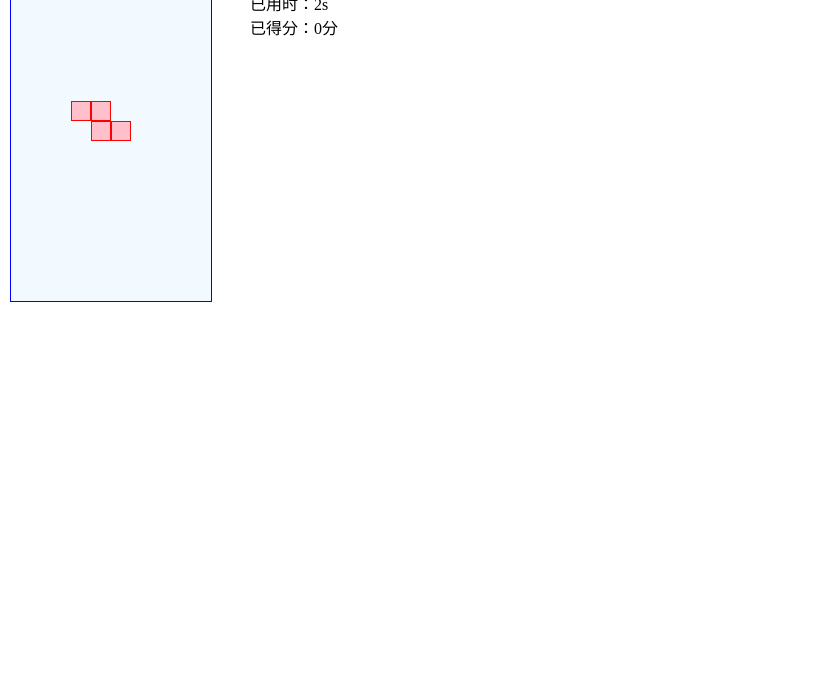
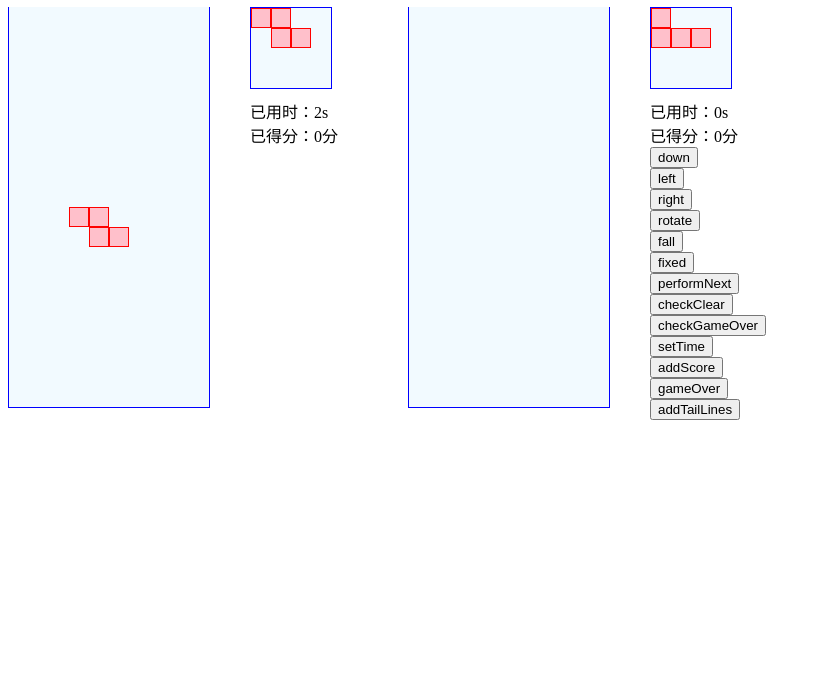
Before and after one commit to seattlegirl/sliding_blocks, a plain HTML site: page final/index.html in a window 1280 px wide. Shown: the part 109-800 px from the top of the page, without its empty margins (0-821 px from the left). Drawn offline with Linux system fonts and the light colour scheme.

Commit message:
对方操作示意
Signed-off-by: seattlegirl <likaiyue@i.shu.edu.cn>

```diff
--- a/final/css/style.css
+++ b/final/css/style.css
@@ -1,5 +1,14 @@
 @charset "utf-8";
 
+.square{
+    width: 400px;
+    height: 600px;
+    float: left;
+}
+.title{
+    font-size: 30px;
+    margin: 20px auto;
+}
 .game{ /*20?10?*/
     width: 200px;
     height: 400px;
@@ -7,23 +16,22 @@
     border-left: 1px solid blue;
     border-right: 1px solid blue;
     border-bottom: 1px solid blue;
-    position: absolute;
-    top:10px;
-    left: 10px;
+    position: relative;
+    float: left;
 }
 .next{
     width: 80px;
     height: 80px;
     background-color: #F2FAFF;
-    position: absolute;
-    top: 10px;
-    left: 250px;
+    position: relative;
+    float: left;
     border:1px solid blue;
+    margin-left: 40px;
 }
 .info{
-    position: absolute;
-    top: 100px;
-    left: 250px;
+    float: left;
+    margin-left: 40px;
+    margin-top: 10px;
 }
 .none, .current, .done{/*???????div??,?????*/
     width: 20px;
--- a/final/index.html
+++ b/final/index.html
@@ -6,13 +6,40 @@
     <link rel="stylesheet" href="css/style.css"> <!--引入样式文件-->
 </head>
 <body>
-    <div class="game" id="game"></div>
-    <div class="next" id="next"></div>
-    <div class="info">
-        <div>已用时：<span id="time">0</span>s</div>
-        <div>已得分：<span id="score">0</span>分</div>
-        <div id="gameover"></div>
+    <div>请用方向键和空格键进行操作：上->旋转,左->左移，右->右移，下->下移，空格->坠落</div>
+    <div class="square" id="local">
+        <div class="title">我的游戏区域</div>
+        <div class="game" id="local_game"></div>
+        <div class="next" id="local_next"></div>
+        <div class="info">
+            <div>已用时：<span id="local_time">0</span>s</div>
+            <div>已得分：<span id="local_score">0</span>分</div>
+            <div id="local_gameover"></div>
+        </div>
     </div>
+    <div class="square" id="remote">
+            <div class="title">对方游戏区域</div>
+            <div class="game" id="remote_game"></div>
+            <div class="next" id="remote_next"></div>
+            <div class="info">
+                <div>已用时：<span id="remote_time">0</span>s</div>
+                <div>已得分：<span id="remote_score">0</span>分</div>
+                <div id="remote_gameover"></div>
+                <button id="down">down</button><br/>
+                <button id="left">left</button><br/>
+                <button id="right">right</button><br/>
+                <button id="rotate">rotate</button><br/>
+                <button id="fall">fall</button><br/>
+                <button id="fixed">fixed</button><br/>
+                <button id="performNext">performNext</button><br/>
+                <button id="checkClear">checkClear</button><br/>
+                <button id="checkGameOver">checkGameOver</button><br/>
+                <button id="setTime">setTime</button><br/>
+                <button id="addScore">addScore</button><br/>
+                <button id="gameOver">gameOver</button><br/>
+                <button id="addTailLines">addTailLines</button><br/>
+            </div>
+        </div>
     <script src="js/square.js"></script><!--引入脚本文件-->
     <script src="js/squareFactory.js"></script>
     <script src="js/game.js"></script>
--- a/final/js/local.js
+++ b/final/js/local.js
@@ -78,11 +78,11 @@ var Local=function(){
     //开始
     var start=function(){
         var doms={
-            gameDiv:document.getElementById('game'),
-            nextDiv:document.getElementById('next'),
-            timeDiv:document.getElementById('time'),
-            scoreDiv:document.getElementById('score'),
-            resultDiv:document.getElementById('gameover')
+            gameDiv:document.getElementById('local_game'),
+            nextDiv:document.getElementById('local_next'),
+            timeDiv:document.getElementById('local_time'),
+            scoreDiv:document.getElementById('local_score'),
+            resultDiv:document.getElementById('local_gameover')
         }
         game=new Game();
         game.init(doms,generateType(),generateDir());
--- a/final/js/remote.js
+++ b/final/js/remote.js
@@ -0,0 +1,62 @@
+var Remote = function () {
+    // 游戏对象
+    var game;
+    // 绑定按钮事件
+    var bindEvents = function () {
+      document.getElementById('left').onclick = function () {
+        game.left();
+      }
+      document.getElementById('right').onclick = function () {
+        game.right();
+      };
+      document.getElementById('down').onclick = function () {
+        game.down();
+      };
+      document.getElementById('fall').onclick = function () {
+        game.fall();
+      };
+      document.getElementById('rotate').onclick = function () {
+        game.rotate();
+      }
+      document.getElementById('fixed').onclick = function () {
+        game.fixed();
+      };
+      document.getElementById('performNext').onclick = function () {
+        game.performNext(2, 2);
+      };
+      document.getElementById('checkClear').onclick = function () {
+        game.checkClear();
+      };
+      document.getElementById('checkGameOver').onclick = function () {
+        game.checkGameOver();
+      };
+      document.getElementById('setTime').onclick = function () {
+        game.setTime(20);
+      }
+      document.getElementById('addScore').onclick = function () {
+        game.addScore(1);
+      };
+      document.getElementById('gameover').onclick = function () {
+        game.gameover(true);
+      };
+      document.getElementById('addTailLines').onclick = function () {
+        game.addTailLines([
+          [0, 1, 0, 1, 0, 1, 0, 1, 0, 1]
+        ]);
+      };
+    }
+    var start = function (type, dir) {
+      var doms = {
+        gameDiv: document.getElementById('remote_game'),
+        nextDiv: document.getElementById('remote_next'),
+        timeDiv: document.getElementById('remote_time'),
+        scoreDiv: document.getElementById('remote_score'),
+        resultDiv: document.getElementById('remote_gameover')
+      };
+      game = new Game();
+      game.init(doms, type, dir);
+    }
+    // 导出
+    this.start = start;
+    this.bindEvents = bindEvents;
+  }
--- a/final/js/script.js
+++ b/final/js/script.js
@@ -1,2 +1,5 @@
 var local= new Local();
 local.start();
+var remote=new Remote();
+remote.start(2,2);
+remote.bindEvents();
```
